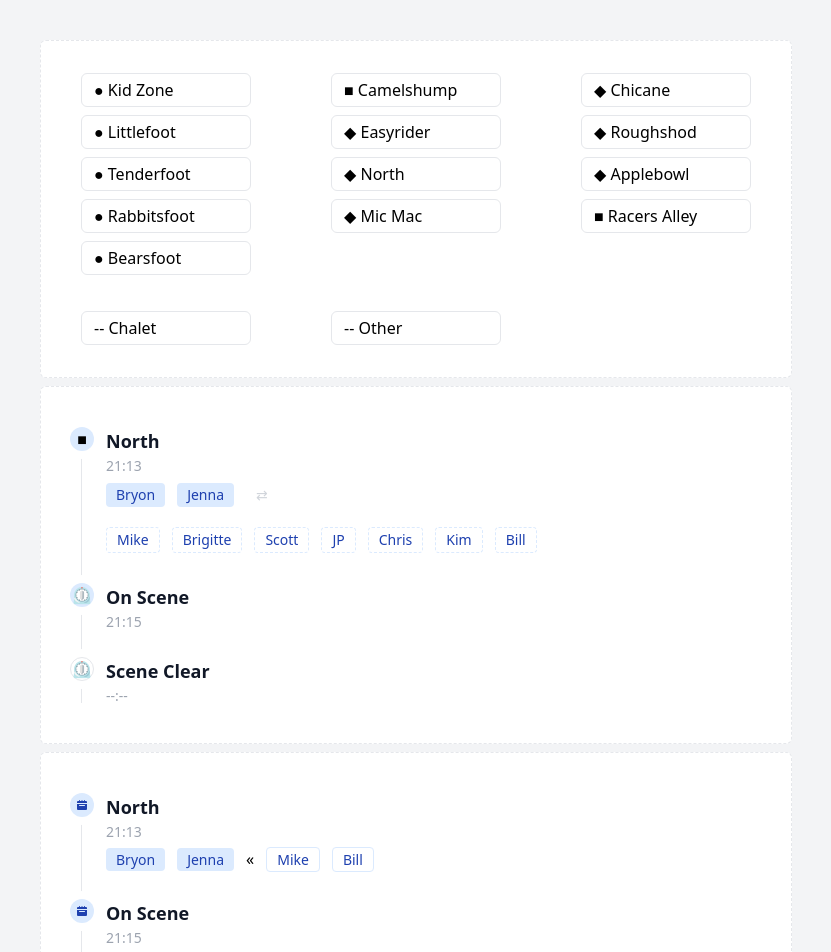
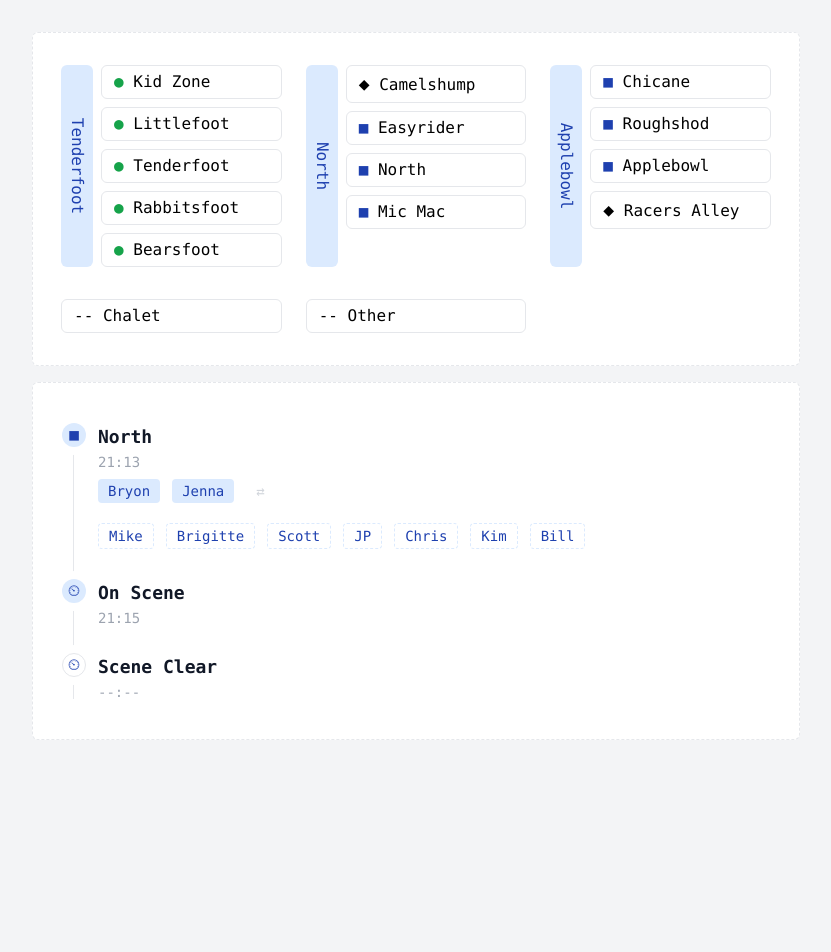
Before and after one commit to bryonhummel/code3, a React (Vite) app: page / in a window 1280 px wide. Shown: the top 952 px of the page, without its empty margins (224-1055 px from the left). After the commit the page ends 800 px from the top, so only its background shows below. Built offline with nearby package versions, Linux system fonts and the light colour scheme.

Commit message:
initial layout done

```diff
--- a/src/components/Code3.jsx
+++ b/src/components/Code3.jsx
@@ -1,19 +1,27 @@
 import React from 'react';
 
 // https://flowbite.com/docs/components/timeline/
+
+function BlueSquare() {
+    return ( <span className='text-blue-800'>■</span>  );
+}
+function BlackDiamond() {
+    return ( <span className='text-black text-lg'>◆</span>  );
+}
+function GreenCircle() {
+    return ( <span className='text-green-600'>●</span>  );
+}
 
 function RunButton(props){
 
     var symb = '--'
     if (props.scale === "green") {
-        symb = '●' // green circle
+        symb = GreenCircle()
     } else if (props.scale === "blue") {
-        symb = '◆' // blue square
+        symb = BlueSquare()
     } else if (props.scale === "black") {
-        symb = '■' // black diamond
+        symb = BlackDiamond()
     }
-
-    console.log(symb)
 
     return(
         <div className='py-1'>
@@ -24,9 +32,12 @@ function RunButton(props){
 
 function TimelineToolbar(props) {
     return(
-        <div className='border border-dashed m-2 rounded-md bg-white grid sm:grid-cols-2 md:grid-cols-3 '>
-            <div className='mx-10 my-7'>
-                <ul class="text-left">
+        <div className='p-7 border border-dashed rounded-md bg-white grid sm:grid-cols-2 md:grid-cols-3 gap-6'>
+            <div className='flex'>
+                <div className='w-8 flex items-center justify-center bg-blue-100 text-blue-800 mr-2 my-1 rounded-md'>
+                    <span className='rotate-90'>Tenderfoot</span>
+                </div>
+                <ul class="text-left flex-1 flex-col">
                     <li><RunButton scale="green" name="Kid Zone"/></li>
                     <li><RunButton scale="green" name="Littlefoot"/></li>
                     <li><RunButton scale="green" name="Tenderfoot"/></li>
@@ -34,28 +45,35 @@ function TimelineToolbar(props) {
                     <li><RunButton scale="green" name="Bearsfoot"/></li>
                 </ul>
             </div>
-            <div className='mx-10 my-7'>
-                <ul class="text-left">
+            <div className='flex'>
+                <div className='w-8 flex items-center justify-center bg-blue-100 text-blue-800 mr-2 my-1 rounded-md'>
+                    <span className='rotate-90'>North</span>
+                </div>
+                <ul class="text-left flex-1 flex-col">
                     <li><RunButton scale="black" name="Camelshump"/></li>
                     <li><RunButton scale="blue" name="Easyrider"/></li>
                     <li><RunButton scale="blue" name="North"/></li>
                     <li><RunButton scale="blue" name="Mic Mac"/></li>
                 </ul>
             </div>
-            <div className='mx-10 my-7'>
-                <ul class="text-left">
+            <div className='flex'>
+                <div className='w-8 flex items-center justify-center bg-blue-100 text-blue-800 mr-2 my-1 rounded-md'>
+                    <span className='rotate-90'>Applebowl</span>
+                </div>
+                <ul class="text-left flex-1 flex-col">
+
                     <li><RunButton scale="blue" name="Chicane"/></li>
                     <li><RunButton scale="blue" name="Roughshod"/></li>
                     <li><RunButton scale="blue" name="Applebowl"/></li>
                     <li><RunButton scale="black" name="Racers Alley"/></li>
                 </ul>
             </div>
-            <div className='mx-10 mb-7'>
+            <div className=''>
                 <ul class="text-left">
                     <li><RunButton scale="na" name="Chalet"/></li>
                 </ul>
             </div>
-            <div className='mx-10 mb-7'>
+            <div className=''>
                 <ul class="text-left">
                     <li><RunButton scale="na" name="Other"/></li>
                 </ul>
@@ -66,11 +84,11 @@ function TimelineToolbar(props) {
 
 function Timeline(props) {
     return(
-    <div  className='border border-dashed m-2 rounded-md bg-white'>
+    <div  className='border border-dashed mt-4 rounded-md bg-white'>
     <ol class="m-10 relative border-s border-gray-200 dark:border-gray-700 text-left">
     <li class="mb-7 ms-6">
         <span class="absolute flex items-center justify-center w-6 h-6 bg-blue-100 rounded-full -start-3 ring-8 ring-white dark:ring-gray-900 dark:bg-blue-900">
-            <span className='text-black'>■</span>
+            <BlueSquare/>
         </span>
         <h3 class="flex items-center mb-1 text-lg font-semibold text-gray-900 dark:text-white">North</h3>
         <time class="block mb-2 text-sm font-normal leading-none text-gray-400 dark:text-gray-500">21:13</time>
@@ -108,57 +126,12 @@ function Timeline(props) {
     )
 }
 
-function Timeline2(props) {
-    return(
-    <div className='border border-dashed m-2 rounded-md bg-white'>
-    <ol class="m-10 relative border-s border-gray-200 dark:border-gray-700 text-left">
-    <li class="mb-7 ms-6">
-        <span class="absolute flex items-center justify-center w-6 h-6 bg-blue-100 rounded-full -start-3 ring-8 ring-white dark:ring-gray-900 dark:bg-blue-900">
-            <svg class="w-2.5 h-2.5 text-blue-800 dark:text-blue-300" aria-hidden="true" xmlns="http://www.w3.org/2000/svg" fill="currentColor" viewBox="0 0 20 20">
-                <path d="M20 4a2 2 0 0 0-2-2h-2V1a1 1 0 0 0-2 0v1h-3V1a1 1 0 0 0-2 0v1H6V1a1 1 0 0 0-2 0v1H2a2 2 0 0 0-2 2v2h20V4ZM0 18a2 2 0 0 0 2 2h16a2 2 0 0 0 2-2V8H0v10Zm5-8h10a1 1 0 0 1 0 2H5a1 1 0 0 1 0-2Z"/>
-            </svg>
-        </span>
-        <h3 class="flex items-center mb-1 text-lg font-semibold text-gray-900 dark:text-white">North</h3>
-        <time class="block mb-2 text-sm font-normal leading-none text-gray-400 dark:text-gray-500">21:13</time>
-        <span class="bg-blue-100 text-blue-800 text-sm font-medium  px-2.5 py-0.5 rounded dark:bg-blue-900 dark:text-blue-300 me-3">Bryon</span>
-        <span class="bg-blue-100 text-blue-800 text-sm font-medium px-2.5 py-0.5 rounded dark:bg-blue-900 dark:text-blue-300 me-3">Jenna</span>
-        <span class="me-3">&#171;</span>
-        <span class="bg-white border border-blue-100 text-blue-800 text-sm font-medium me-3 px-2.5 py-0.5 rounded dark:bg-blue-900 dark:text-blue-300">Mike</span>
-        <span class="bg-white border border-blue-100 text-blue-800 text-sm font-medium me-3 px-2.5 py-0.5 rounded dark:bg-blue-900 dark:text-blue-300">Bill</span>
-    </li>
-    <li class="mb-7 ms-6">
-        <span class="absolute flex items-center justify-center w-6 h-6 bg-blue-100 rounded-full -start-3 ring-8 ring-white dark:ring-gray-900 dark:bg-blue-900">
-            <svg class="w-2.5 h-2.5 text-blue-800 dark:text-blue-300" aria-hidden="true" xmlns="http://www.w3.org/2000/svg" fill="currentColor" viewBox="0 0 20 20">
-                <path d="M20 4a2 2 0 0 0-2-2h-2V1a1 1 0 0 0-2 0v1h-3V1a1 1 0 0 0-2 0v1H6V1a1 1 0 0 0-2 0v1H2a2 2 0 0 0-2 2v2h20V4ZM0 18a2 2 0 0 0 2 2h16a2 2 0 0 0 2-2V8H0v10Zm5-8h10a1 1 0 0 1 0 2H5a1 1 0 0 1 0-2Z"/>
-            </svg>
-        </span>
-        <h3 class="flex items-center mb-1 text-lg font-semibold text-gray-900 dark:text-white">On Scene</h3>
-        <time class="block mb-2 text-sm font-normal leading-none text-gray-400 dark:text-gray-500">21:15</time>
-
-    </li>
-
-    <li class="mb-7 ms-6">
-        <span class="absolute flex items-center justify-center w-6 h-6 bg-white border rounded-full -start-3 ring-8 ring-white dark:ring-gray-900 dark:bg-blue-900">
-            <svg class="w-2.5 h-2.5 text-blue-800 dark:text-blue-300" aria-hidden="true" xmlns="http://www.w3.org/2000/svg" fill="currentColor" viewBox="0 0 20 20">
-                <path d="M20 4a2 2 0 0 0-2-2h-2V1a1 1 0 0 0-2 0v1h-3V1a1 1 0 0 0-2 0v1H6V1a1 1 0 0 0-2 0v1H2a2 2 0 0 0-2 2v2h20V4ZM0 18a2 2 0 0 0 2 2h16a2 2 0 0 0 2-2V8H0v10Zm5-8h10a1 1 0 0 1 0 2H5a1 1 0 0 1 0-2Z"/>
-            </svg>
-        </span>
-        <h3 class="flex items-center mb-1 text-lg font-semibold text-gray-900 dark:text-white">Scene Clear</h3>
-        <time class="block mb-2 text-sm font-normal leading-none text-gray-400 dark:text-gray-500">--:--</time>
-
-    </li>
-    </ol>
-    </div>
-    )
-}
-
 
 function Code3() {
     return (
         <div>
             <TimelineToolbar/>
             <Timeline/>
-            <Timeline2/>
         </div>
      );
 }
--- a/src/index.css
+++ b/src/index.css
@@ -3,5 +3,5 @@
 @tailwind utilities;
 
 body {
-  @apply bg-gray-100
+  @apply bg-gray-100 font-mono
 }
```
